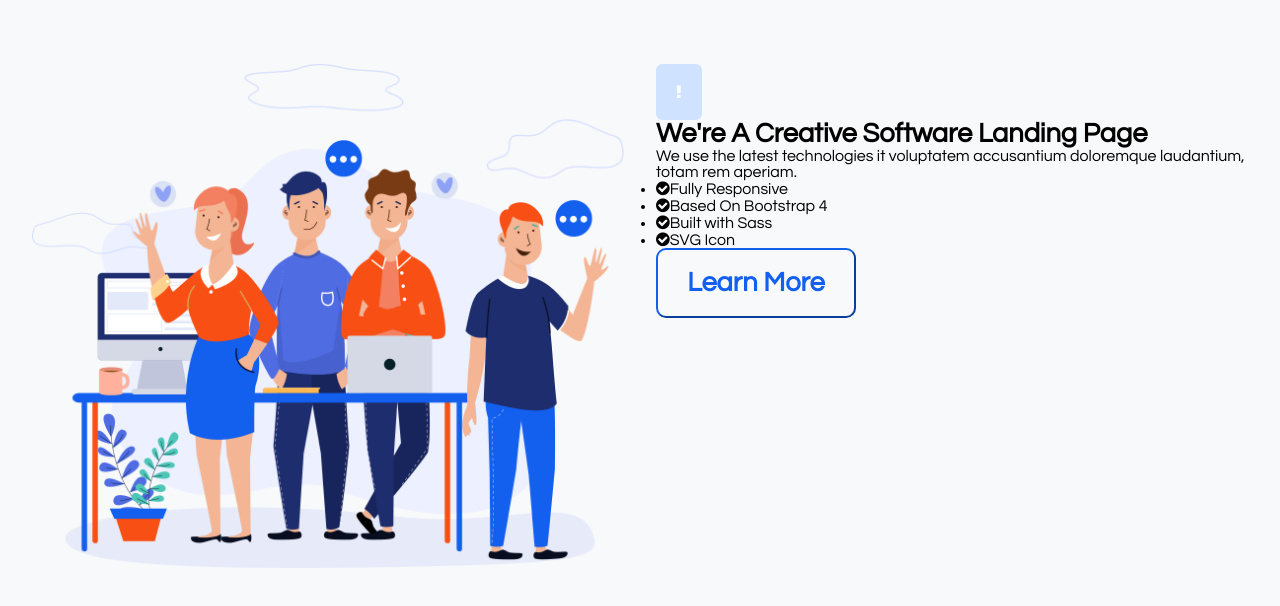
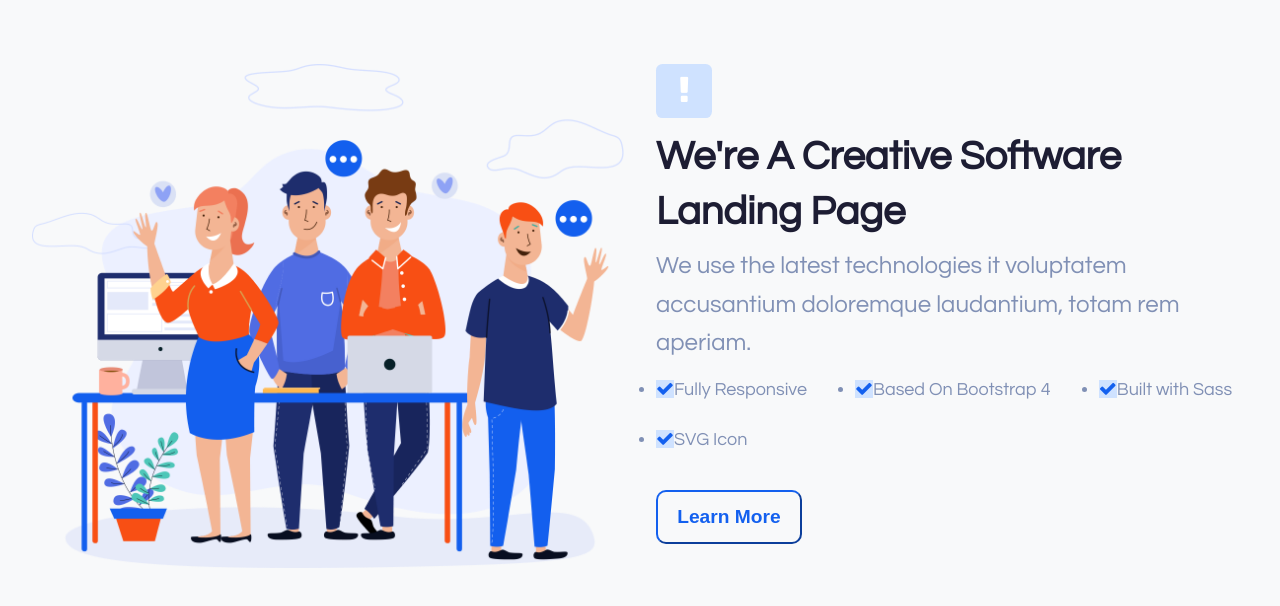
Before and after one commit to front-end-by-rimantas/55-grupe-teamwork-bootsland, a website with bundled scripts: page index.html in a window 1280 px wide. Built offline with nearby package versions, Linux system fonts and the light colour scheme.

Commit message:
img ir tekstai

```diff
--- a/css/components/creative.css
+++ b/css/components/creative.css
@@ -1,44 +1,60 @@
 .creative {
     font-family: 'century Gothic';
 }
+
 .btn-white {
     display: flex;
     flex-direction: row;
     align-items: center;
     justify-content: center;
-    width: 200px;
-    height: 70px;
-    font-family: 'century Gothic';
-    font-size: 1.7rem;
+    padding: 0.9rem 1.2rem;
+    font-size: 1.2rem;
     font-weight: 600;
     text-transform: capitalize;
     border-radius: 10px;
-    background-color:#f8f9fa;
+    background-color: #f8f9fa;
     border-color: #1360ef;
-    transition-duration:  0.7s;
+    transition-duration:  0.6s;
     color: #1360ef;
 }
 .btn-white:hover {
     background-color: orangered;
-    color: #f8f9fa;
+    color:  #f8f9fa;
     border-color: orangered;
-    transition-duration:  0.7s;
+    transition-duration:  0.6s;
 }
-/*
-.ikon-area {
-    display: flex;
-    width: 70px;
-    height: 70px;
-    border-radius: 6px;
-    background-color: #cfe2ff;
+.fa {
+    color: #1360ef;
+    background-color:#cfe2ff ;
 }
-*/
 .icon-area {
-    padding: 20px;
-    border-radius: 6px;
+    margin-bottom: 1.5vh;
+    padding: 0.7rem 1.4rem;
+    border-radius: 0.4rem;
+    font-size: xx-large;
     background-color: #cfe2ff;
     color: #fff;
 }
 .title {
-    font-size: 1.7rem;
+    font-size: 2.5rem;
+    line-height: 3.4rem;
+    color: #1d1d33;
 }
+.description {
+    font-size: x-large;
+    line-height: 2.4rem;
+    margin: 1vh 0;
+    color: #8090b5;
+}
+ul {
+    display: flex;
+    flex-direction: row;
+    flex-wrap: wrap;
+    font-size: large;
+    color: #8090b5;
+    line-height: 2.5rem;
+    gap: 0.6rem 3rem;
+}
+.button {
+    margin-top: 3.7vh;
+}
--- a/js/components/creative.js
+++ b/js/components/creative.js
@@ -4,7 +4,7 @@ export function creative() {
     let liHTML = '';
 
     for (const li of creativeData) {
-        liHTML += `<li><i class="fa fa-check-circle"></i>${li}</li>`;
+        liHTML += `<li><i class="fa fa-regular fa-check"></i>${li}</li>`;
     }
 
     let HTML = `
@@ -13,11 +13,11 @@ export function creative() {
             <img src="./img/creative-img/020.png" alt="ketveriukė">
         </div>
         <div class="col-12 col-lg-6">
-            <p class="icon-area fa fa-exclamation"></p>
+            <i class="icon-area fa fa-exclamation"></i>
             <h2 class="title">We're A Creative Software Landing Page</h2>
             <p class="description">We use the latest technologies it voluptatem accusantium doloremque laudantium, totam rem aperiam.</p>
             <ul>${liHTML}</ul>
-            <button class="btn-white" type="submit">learn more</button>
+            <button class="btn-white button" type="submit">learn more</button>
 
 
         </div>
```
